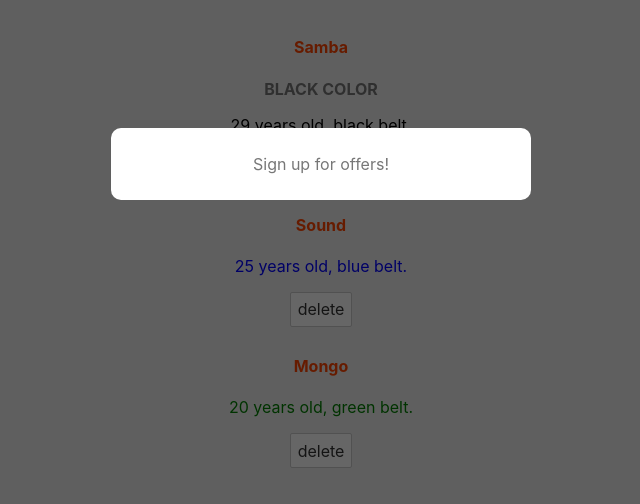
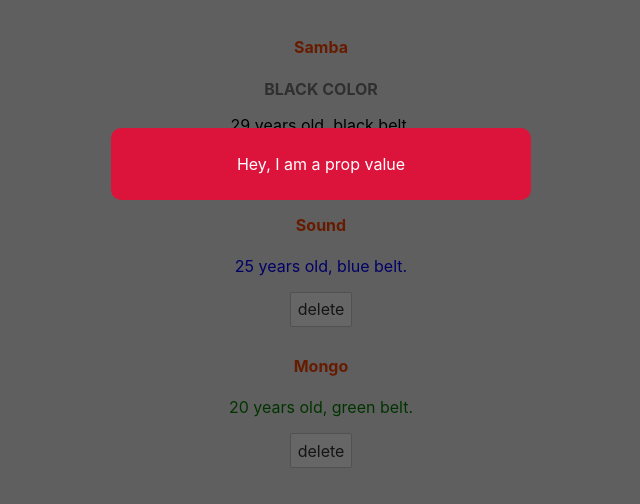
Before and after one commit to SambaLim/Svelte-Tutorial, a Svelte app: page / in a window 1280 px wide. Shown: the top 504 px of the page, without its empty margins (319-959 px from the left). Built offline with nearby package versions, Linux system fonts and the light colour scheme.

Commit message:
11. Props

```diff
--- a/src/App.svelte
+++ b/src/App.svelte
@@ -15,7 +15,7 @@
 
 </script>
 
-<Modal />
+<Modal message="Hey, I am a prop value" isPromo={true}/>
 <main>
 	{#each people as person (person.id)}
 		<div>
--- a/src/Modal.svelte
+++ b/src/Modal.svelte
@@ -1,12 +1,13 @@
 <script>
+  export let message = 'default value';
   let showModal = true;
-  let isPromo = false;
+  export let isPromo = false;
 </script>
 
 {#if showModal}
 <div class="backdrop" class:promo={isPromo}>
   <div class="modal">
-    <p>Sign up for offers!</p>
+    <p>{message}</p>
   </div>
 </div>
 {/if}
```
